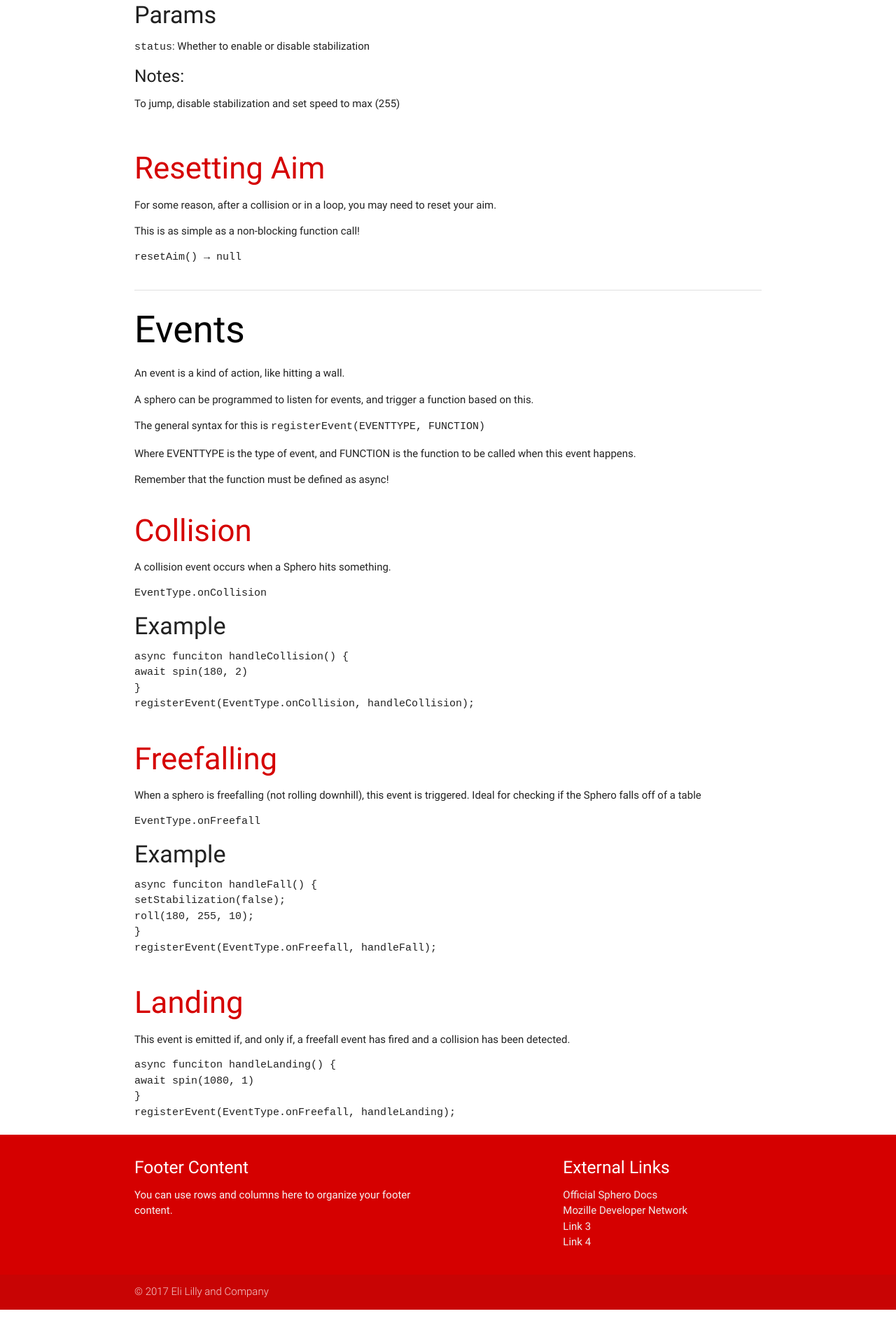
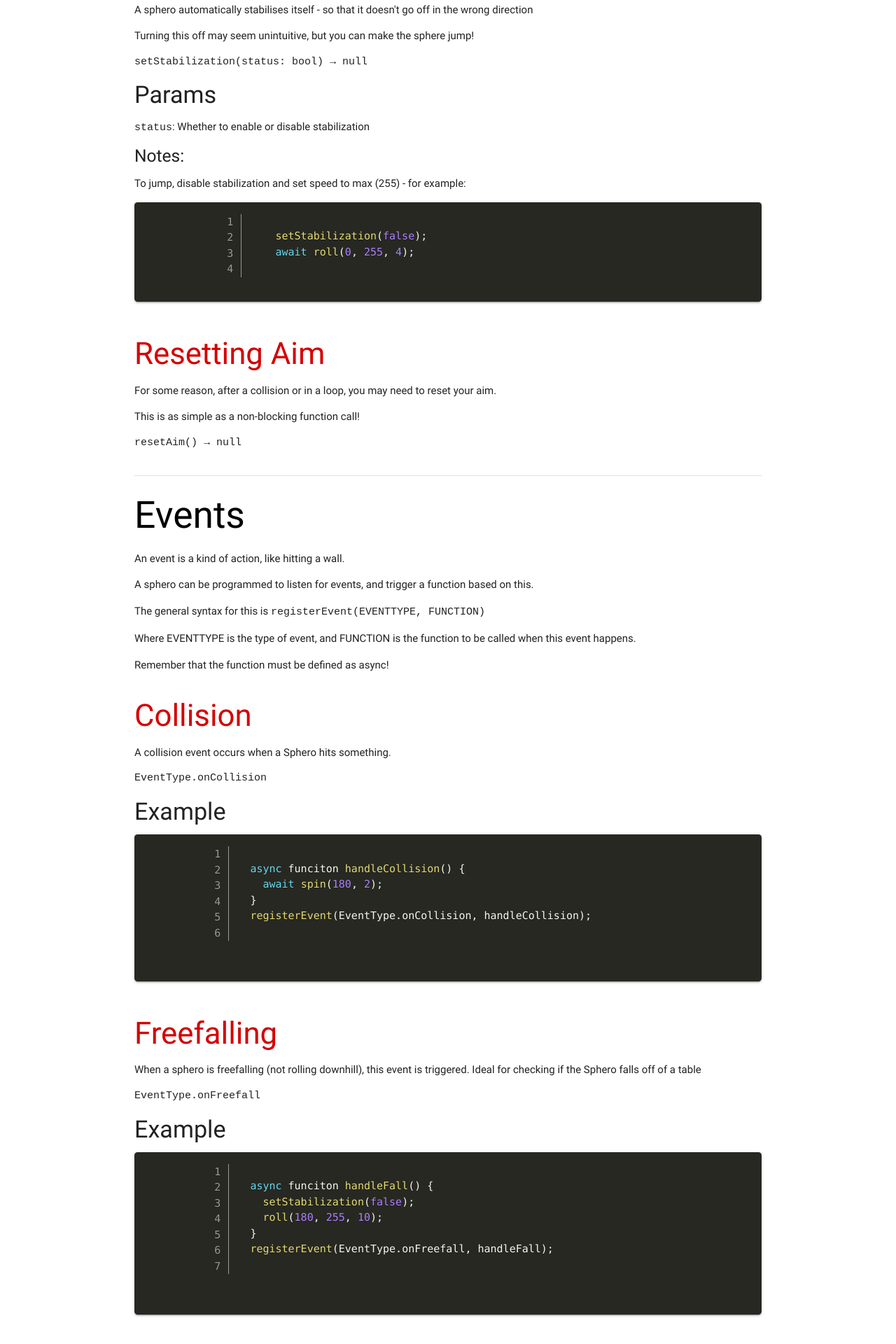
Before and after one commit to hjfitz/sphero-cheatsheet, a website: page docs/index.html in a window 1280 px wide. Shown: the part 2057-3977 px from the top of the page at 70% size. Before the commit the page ends 3928 px from the top, so only its background shows below. Drawn offline with nearby package versions, Linux system fonts and the light colour scheme.

Commit message:
add syntax highlighting

```diff
--- a/docs/index.html
+++ b/docs/index.html
@@ -72,7 +72,7 @@
         </ul>
         <h4>Example</h4>
         <p>To move to the right, at top speed for 3 seconds</p>
-        <code class='block'>await roll(90.0, 255.0, 3.0)</code>
+        <code class='block language-javascript'>await roll(90.0, 255.0, 3.0)</code>
       </div>
     </div>
 
@@ -87,6 +87,9 @@
           <li><code>deg</code>: How many degrees to move</li>
           <li><code>time</code>: How long this spin should last for</li>
         </ul>
+        <h4>Example</h4>
+        <p>To make the sphero face the other direction in 3 seconds:</p>
+        <code class="block language-javascript">spin(180, 3);</code>
       </div>
     </div>
 
@@ -101,7 +104,13 @@
           <li><code>status</code>: Whether to enable or disable stabilization</li>
         </ul>
         <h5>Notes:</h5>
-        <p>To jump, disable stabilization and set speed to max (255)</p>
+        <p>To jump, disable stabilization and set speed to max (255) - for example:</p>
+        <pre class='card line-numbers'>
+            <code class="language-javascript">
+                setStabilization(false);
+                await roll(0, 255, 4);
+            </code>
+        </pre>
       </div>
     </div>
 
@@ -132,12 +141,15 @@
         <p>A collision event occurs when a Sphero hits something.</p>
         <p><code class="block definition">EventType.onCollision</code></p>
         <h4>Example</h4>
-        <code class="block">
-          async funciton handleCollision() {<br />
-            await spin(180, 2) <br />
-          } <br />
-          registerEvent(EventType.onCollision, handleCollision);
-        </code>
+        <pre class='card line-numbers'>
+          <code class="language-javascript">
+            async funciton handleCollision() {
+              await spin(180, 2);
+            }
+            registerEvent(EventType.onCollision, handleCollision);
+          </code>
+
+        </pre>
       </div>
     </div>
 
@@ -147,27 +159,30 @@
         <p>When a sphero is freefalling (not rolling downhill), this event is triggered. Ideal for checking if the Sphero falls off of a table</p>
         <p><code class="block definition">EventType.onFreefall</code></p>
         <h4>Example</h4>
-        <code class="block">
-          async funciton handleFall() {<br />
-            setStabilization(false); <br />
-            roll(180, 255, 10); <br />
-          } <br />
-          registerEvent(EventType.onFreefall, handleFall);
-        </code>
+        <pre class='card line-numbers'>
+          <code class="language-javascript">
+            async funciton handleFall() {
+              setStabilization(false);
+              roll(180, 255, 10);
+            }
+            registerEvent(EventType.onFreefall, handleFall);
+          </code>
+
+        </pre>
       </div>
     </div>
 
     <div class="row">
       <div class="col s12">
         <h3 class='red-text text-accent-4'>Landing</h3>
-        <p>This event is emitted if, and only if, a freefall event has fired and a collision has been detected.</p>
-        <p><code class="block definition"></code></p>
-        <code class="block">
-            async funciton handleLanding() {<br />
-              await spin(1080, 1) <br />
-            } <br />
+        <p>This event is emitted if, and only if, a free fall event has fired and a collision has been detected.</p>
+        <pre class='card line-numbers'>
+          <code class="language-javascript">async funciton handleLanding() {
+              await spin(1080, 1);
+            }
             registerEvent(EventType.onFreefall, handleLanding);
-          </code>
+       </code>
+        </pre>
       </div>
     </div>
 
@@ -176,10 +191,6 @@
   </div>
 
 </main>
-
-
-
-
 
       <footer class="page-footer red accent-4">
           <div class="container">
@@ -213,10 +224,15 @@
 src="https://code.jquery.com/jquery-3.2.1.slim.min.js"
 integrity="sha256-k2WSCIexGzOj3Euiig+TlR8gA0EmPjuc79OEeY5L45g="
 crossorigin="anonymous"></script>
+<link rel="stylesheet" href="https://cdnjs.cloudflare.com/ajax/libs/prism/1.8.4/themes/prism.css">
 <script src="https://cdnjs.cloudflare.com/ajax/libs/materialize/1.0.0-alpha.1/js/materialize.min.js"></script>
 <script src="main.js"></script>
 <link rel="stylesheet" href="style.css">
 <link rel="stylesheet" href="https://cdnjs.cloudflare.com/ajax/libs/materialize/1.0.0-alpha.1/css/materialize.min.css">
 <link href="https://fonts.googleapis.com/icon?family=Material+Icons"
 rel="stylesheet">
+<script src="https://cdnjs.cloudflare.com/ajax/libs/prism/1.8.4/prism.js"></script>
+<link rel="stylesheet" href="https://cdnjs.cloudflare.com/ajax/libs/prism/1.8.4/plugins/line-numbers/prism-line-numbers.css">
+<script src="https://cdnjs.cloudflare.com/ajax/libs/prism/1.8.4/plugins/line-numbers/prism-line-numbers.js"></script>
+<link rel="stylesheet" href="https://cdnjs.cloudflare.com/ajax/libs/prism/1.8.4/themes/prism-okaidia.css">
 </html>
```
